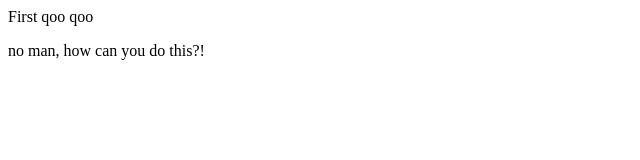
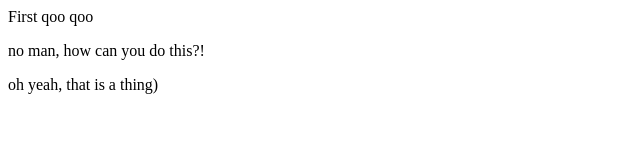
Before and after one commit to sterkh96/ttt, a plain HTML site: page index.html in a window 1280 px wide. Shown: the whole page, without its empty margins (0-640 px from the left). Drawn offline with Linux system fonts and the light colour scheme.

Commit message:
here ya go

```diff
--- a/index.html
+++ b/index.html
@@ -12,5 +12,8 @@
 		no man, how can you do this?!
 	</p>
 
+	 <p>
+	 	oh yeah, that is a thing)
+	 </p>
 </body>
 </html>
```
